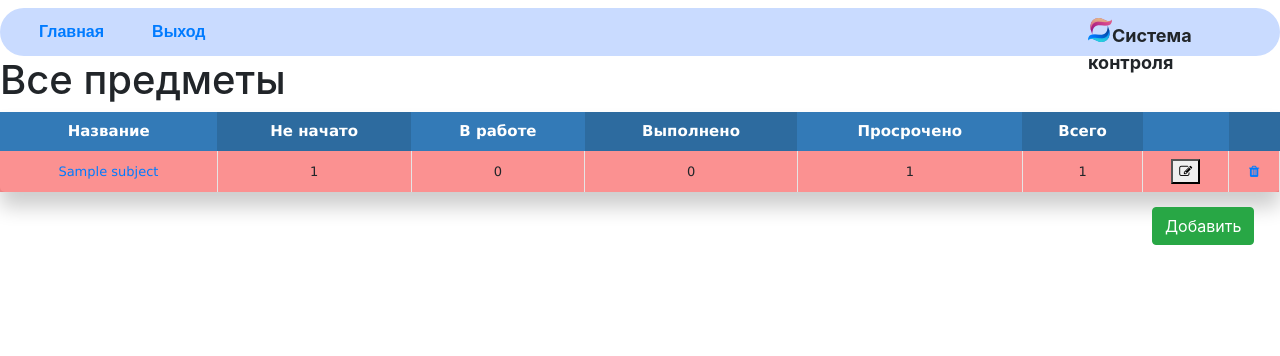
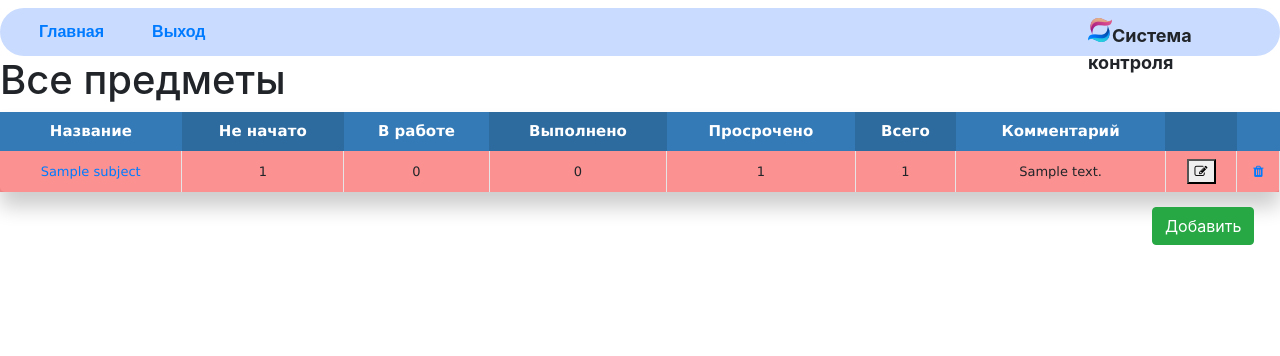
Before and after one commit to Trofmann/WorkControlService, a Django app: page /works/ in a window 1280 px wide. Shown: the top 356 px of the page. Run offline with Django 4.2, Linux system fonts and the light colour scheme; a user stored in the database is signed in; tables that the repository leaves empty hold one stand-in row (values such as "Sample post"); some libraries are stand-ins or nearby versions.

Commit message:
Поля комментариев

```diff
--- a/works/forms.py
+++ b/works/forms.py
@@ -12,6 +12,7 @@ class SubjectModalForm(BSModalModelForm):
         model = Subject
         fields = (
             'name',
+            'comment',
         )
 
     def __init__(self, *args, **kwargs):
--- a/works/models.py
+++ b/works/models.py
@@ -21,6 +21,11 @@ class Subject(models.Model):
         related_name='subjects',
         on_delete=models.CASCADE,
         null=False, blank=False,
+    )
+
+    comment = models.TextField(
+        verbose_name='Комментарий',
+        null=True, blank=True
     )
 
     class Meta:
@@ -99,6 +104,11 @@ class Work(models.Model):
         default=NOT_STARTED_CODE,
     )
 
+    comment = models.TextField(
+        verbose_name='Комментарий',
+        null=True, blank=True,
+    )
+
     class Meta:
         verbose_name = 'Работа'
         verbose_name_plural = 'Работы'
--- a/works/templates/works/subjects_list.html
+++ b/works/templates/works/subjects_list.html
@@ -14,6 +14,7 @@
             <th>Выполнено</th>
             <th>Просрочено</th>
             <th>Всего</th>
+            <th>Комментарий</th>
             <th></th>
             <th></th>
         </tr>
@@ -47,6 +48,7 @@
                     <td>{{ subject.completed_works_count }}</td>
                     <td>{{ subject.expired_works_count }}</td>
                     <td>{{ subject.total_works_count }}</td>
+                    <td>{% if subject.comment %}{{ subject.comment }}{% endif %}
                     <td>
                         <button type="button" class="update-object"
                                 data-form-url="{% url view.update_url_str subject.pk %}">
--- a/works/templates/works/works_list.html
+++ b/works/templates/works/works_list.html
@@ -16,6 +16,7 @@
             <th>Название</th>
             <th>Статус</th>
             <th>Дедлайн</th>
+            <th>Комментарий</th>
             <th></th>
             <th></th>
         </tr>
@@ -26,6 +27,7 @@
                 <td>{{ work.name }}</td>
                 <td>{{ work.status_str }}</td>
                 <td>{{ work.deadline_table_value }}</td>
+                <td>{% if work.comment %}{{ work.comment }}{% endif %}</td>
                 <td>
                     <button type="button" class="update-object"
                             data-form-url="{% url view.update_url_str work.pk %}">
```
Also changed, not shown: works/migrations/0003_subject_comment_work_comment.py (added).
